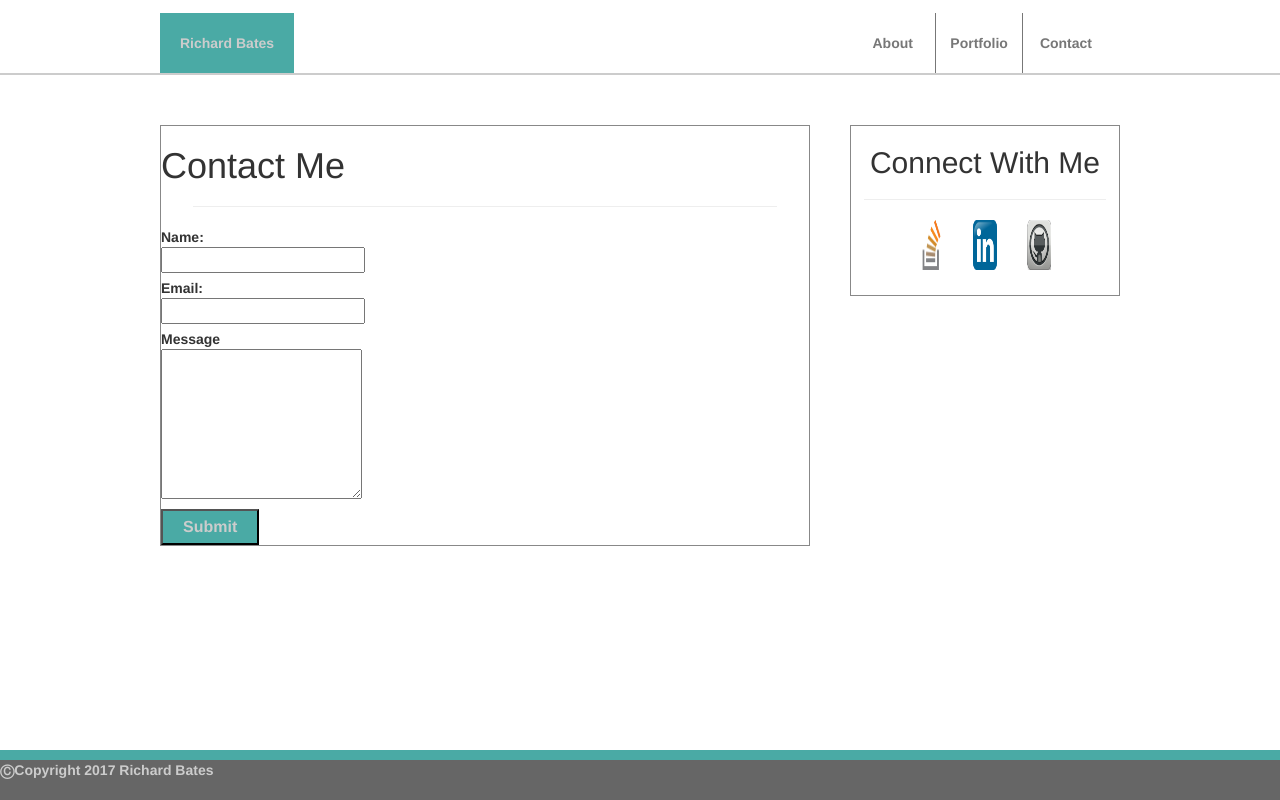
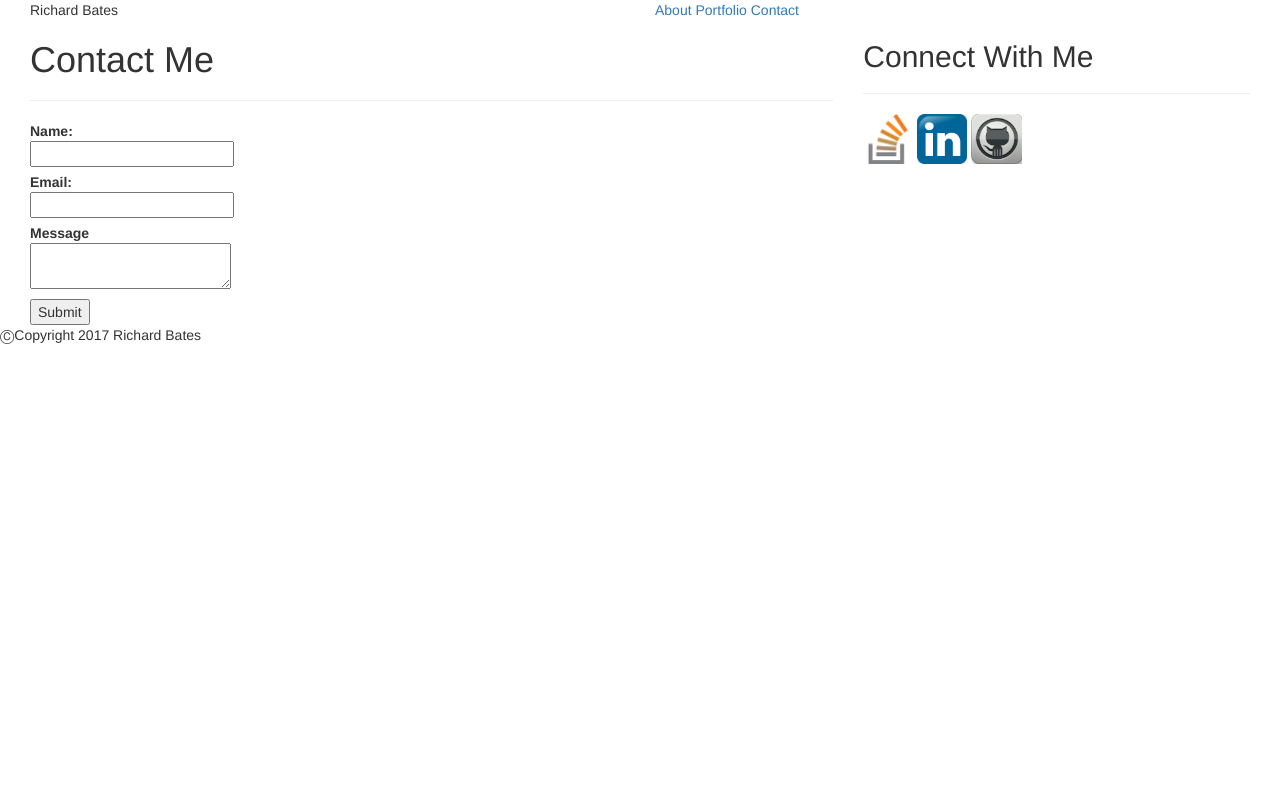
Before and after one commit to Richwb-zz/Bootstrap-Portfolio, a plain HTML site: page contact.html in a window 1280 px wide. Drawn offline with nearby package versions, Linux system fonts and the light colour scheme.

Commit message:
set basic layout for medium screens to all html pages

```diff
--- a/assets/css/style.css
+++ /dev/null
@@ -1,195 +0,0 @@
-/* All Pages */
-	html{
-		height: 100%;
-	}
-
-	body {
-		font-family: "Arial","Helvetica Neue","Helvetica","sans-serif";
-		background-color: #dddddd;
-		padding: 0px;
-		margin: 0 auto;
-		color: #777777;
-		height: 100%;
-		display: flex;
-	  flex-direction: column;
-	}
-
-	header{
-		background-color: #ffffff;
-		border-bottom: solid 2px #cccccc;
-		min-height: 75px;
-		position: relative;
-	}
-
-	.headerContent{
-		position: absolute;
-		display: flex;
-		display: -webkit-flex; /* For Safari */
-	  justify-content: space-between;
-	  vertical-align: bottom;
-	  width: 960px;
-	  bottom: 0px;
-		left: 0;
-		right: 0;
-		margin: auto;
-		font-weight: bolder;
-	}
-
-	.name{
-		float: left;
-		background-color: #4aaaa5;
-		color: #ccc;
-		padding: 20px;
-	}
-
-	nav{
-		width: 270px;
-		float: right;
-	}
-
-	nav a{
-		float: left;
-		width: 32%;
-		margin: 0;
-		padding: 20px 0px;
-		text-align: center;
-		text-decoration: none;
-		color: #777777;
-		border-right: solid #777777 1px;
-	}
-
-	nav a:hover{
-		background-color: #777777;
-		color: #ffffff;
-	}
-
-	nav a:last-of-type{
-		border-right: none;
-	}
-
-	main{
-		width: 960px;
-		margin: 0 auto;
-	  flex: 1 0 auto;
-	}
-
-	article{
-		float: left;
-		padding: 0px;
-		margin-top: 50px;
-		width: 650px;
-		background-color: #ffffff;
-		border: solid 1px #888;
-	}
-
-	h1,h2{
-		font-family: "Georiga", "Times", "Times New Roman","serif";
-		color: #4aaaa5;
-	}
-
-	h1{
-		margin-left: 30px;
-	}
-
-	hr{
-		width: 90%;
-		color: #4aaaa5;
-	}
-
-	aside{
-		float: right;
-		width:270px;
-		padding: 0px 0px 25px 0px;
-		margin-top: 50px;
-		background-color: #ffffff;
-		border: solid 1px #888;
-		text-align: center;
-	}
-
-	aside img{
-		height: 50px;
-		width: 50px;
-		padding: 0% 5%;
-	}
-
-	footer{
-		clear:left;
-		min-height: 50px;
-		color: #ccc;
-		background-color: #666666;
-		border-top: solid 10px #4aaaa5;
-		font-weight: bold;
-		display: flex;
-		display: -webkit-flex; /* Safari */
-		align-items: center;
-		justify-content: center;
-	}
-
-	section{
-		text-overflow: : auto;
-		padding: 0 5%;
-	}
-
-/* About Page */
-
-
-	#profile-pic{
-		width:200px;
-		height: 200px;
-		display: block;
-		float: left;
-		margin: 20px 20px 5px 35px;
-	}
-
-	/* Contact Page */
-
-	fieldset{
-		border:0;
-	}
-
-	/*Applies stlyling to all form fields except the submit button*/
-	.contact input:not([type="submit"]){
-		width: 100%
-	}
-
-	.contact textarea{
-		width: 100%;
-		height: 150px;
-	}
-
-	/*Applies styling only to the submit button input tyle of the form*/
-	.contact input[type="submit"]{
-		background-color: #4aaaa5;
-		color: #ccc;
-		font-size: 16px;
-		font-weight: bold;
-		padding: 5px 20px;
-	}
-
-	.contact input[type="submit"]:hover{
-		cursor: pointer;
-	}
-
-/* Portfolio Page */
-
-	figure{
-		float: left;
-		margin-left: 7%;
-		margin-right: 7%;
-		padding-top: 50px;
-		text-align: center;
-	}
-
-	figure img{
-		width: 200px;
-		height: 200px;
-		z-index: 1;
-	}
-
-	figcaption{
-		position: relative;
-		background-color: #4aaaa5;
-		padding: 10px 0;
-		margin-top: -60px;
-		z-index: 2;
-	}
--- a/contact.html
+++ b/contact.html
@@ -4,7 +4,7 @@
 		<meta charset="utf-8">
 		<title>Richard Bates' Bio</title>
 
-		<link rel="stylesheet" type="text/css" href="assets/css/style.css">
+		<!-- <link rel="stylesheet" type="text/css" href="assets/css/style.css"> -->
 
 		<!-- Latest compiled and minified CSS -->
 		<link rel="stylesheet" href="https://maxcdn.bootstrapcdn.com/bootstrap/3.3.7/css/bootstrap.min.css" integrity="sha384-BVYiiSIFeK1dGmJRAkycuHAHRg32OmUcww7on3RYdg4Va+PmSTsz/K68vbdEjh4u" crossorigin="anonymous">
@@ -13,20 +13,22 @@
 
 	</head>
 	<body>
-	<header>
-		<div class="headerContent">
-			<div class="name">Richard Bates</div>
-		<!--menu-->
-				<nav>
+  	<header class="container-fluid">
+  		<!-- <div class="headerContent"> -->
+
+				<div class="col-md-6">Richard Bates</div>
+
+				<!--menu-->
+				<nav class="col-md-6">
 					<a href="index.html">About</a>
 				  <a href="portfolio.html">Portfolio</a>
 				  <a href="contact.html">Contact</a>
 			  </nav>
-	  </div>
-	 </header>
-	  	<!--main content-->
-	  	<main>
-				<article>
+  		<!-- </div> -->
+  	</header>
+  	<!--main content-->
+  	<main class="container-fluid">
+	  	<article class="col-md-8">
 
 					<h1>Contact Me</h1>
 
@@ -63,14 +65,22 @@
 
 				</article>
 
-				<aside>
-		 			<h2>Connect With Me</h2>
+				<aside class="col-md-4" role="complimentary">
+			 		<h2>Connect With Me</h2>
 
-		 			<hr>
+			 		<hr>
 
-		 			<a href="https://stackoverflow.com/users/8359487/rwbates"><img src="assets/images/stack-overflow.png" alt="stack-overflow icon"></a>
-					<a href="https://www.linkedin.com/in/richard-bates-383473b2"><img src="assets/images/linkedin.png" alt="Linked incon"></a>
-					<a href="https://github.com/Richwb"><img src="assets/images/github.png" alt="gitgub icon"></a>
+			 			<a href="https://stackoverflow.com/users/8359487/rwbates">
+			 				<img style="height:50px;" src="assets/images/stack-overflow.png" alt="stack-overflow icon">
+			 			</a>
+
+						<a href="https://www.linkedin.com/in/richard-bates-383473b2">
+							<img style="height:50px;" src="assets/images/linkedin.png" alt="Linked incon">
+						</a>
+
+						<a href="https://github.com/Richwb">
+							<img style="height:50px;" src="assets/images/github.png" alt="gitgub icon">
+						</a>
 				</aside>
 			</main>
 
```
Also changed, not shown: index.html (+24 -14 lines), portfolio.html (+25 -13 lines).
